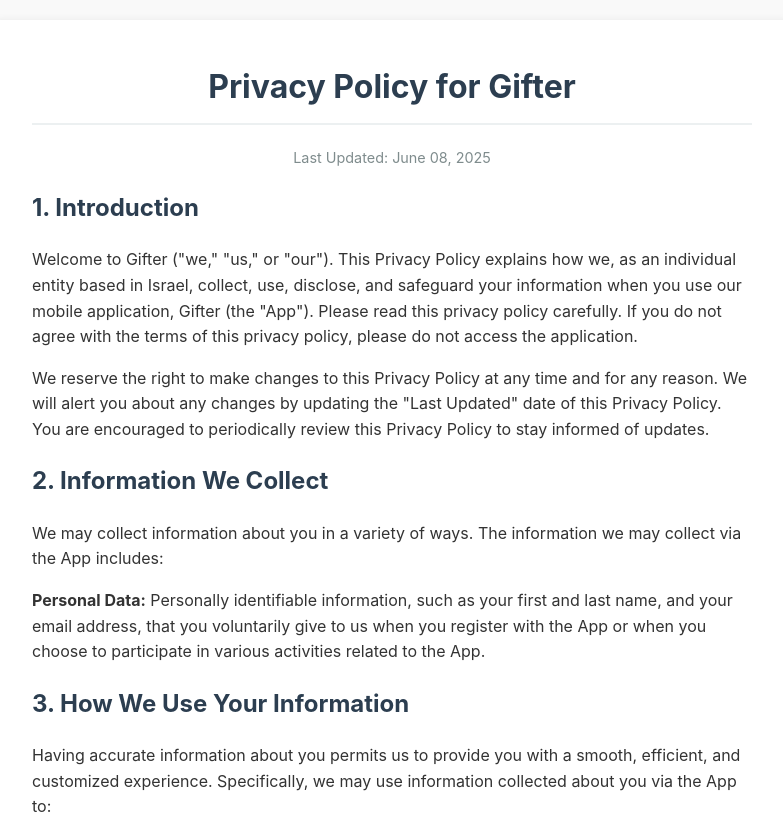
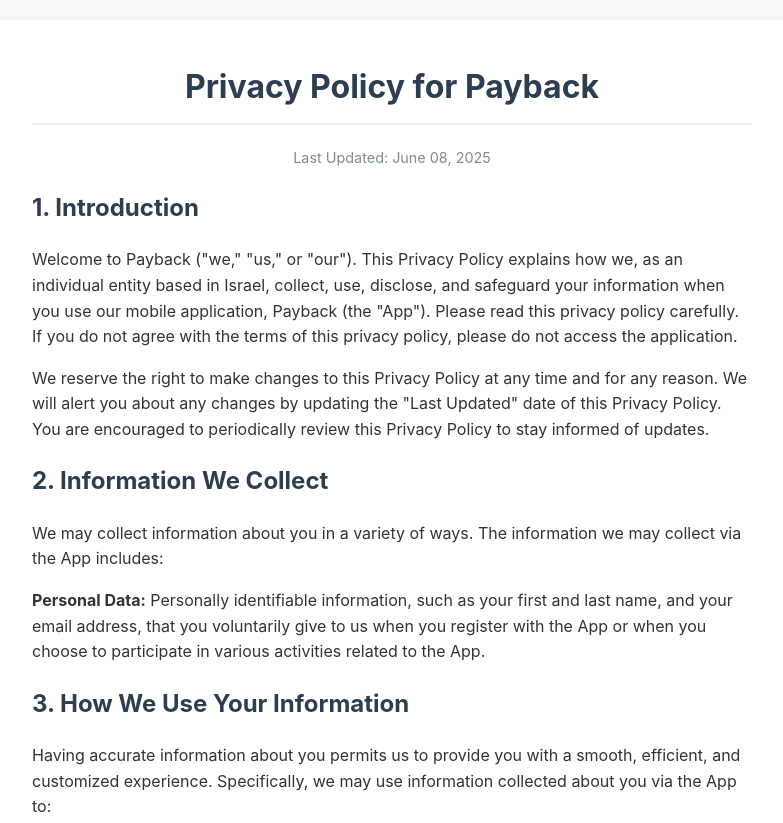
Before and after one commit to Stastyle/Gifter, a plain HTML site: page privacy.html in a window 1280 px wide. Shown: the top 823 px of the page, without its empty margins (248-1031 px from the left). Drawn offline with Linux system fonts and the light colour scheme.

Commit message:
Update privacy.html
changed "Gifter" to "Payback"

```diff
--- a/privacy.html
+++ b/privacy.html
@@ -3,7 +3,7 @@
 <head>
     <meta charset="UTF-8">
     <meta name="viewport" content="width=device-width, initial-scale=1.0">
-    <title>Privacy Policy for Gifter</title>
+    <title>Privacy Policy for Payback</title>
     <style>
         body {
             font-family: -apple-system, BlinkMacSystemFont, "Segoe UI", Roboto, "Helvetica Neue", Arial, sans-serif;
@@ -52,11 +52,11 @@
 <body>
 
     <div class="container">
-        <h1>Privacy Policy for Gifter</h1>
+        <h1>Privacy Policy for Payback</h1>
         <p class="last-updated">Last Updated: June 08, 2025</p>
 
         <h2>1. Introduction</h2>
-        <p>Welcome to Gifter ("we," "us," or "our"). This Privacy Policy explains how we, as an individual entity based in Israel, collect, use, disclose, and safeguard your information when you use our mobile application, Gifter (the "App"). Please read this privacy policy carefully. If you do not agree with the terms of this privacy policy, please do not access the application.</p>
+        <p>Welcome to Payback ("we," "us," or "our"). This Privacy Policy explains how we, as an individual entity based in Israel, collect, use, disclose, and safeguard your information when you use our mobile application, Payback (the "App"). Please read this privacy policy carefully. If you do not agree with the terms of this privacy policy, please do not access the application.</p>
         <p>We reserve the right to make changes to this Privacy Policy at any time and for any reason. We will alert you about any changes by updating the "Last Updated" date of this Privacy Policy. You are encouraged to periodically review this Privacy Policy to stay informed of updates.</p>
 
         <h2>2. Information We Collect</h2>
```
